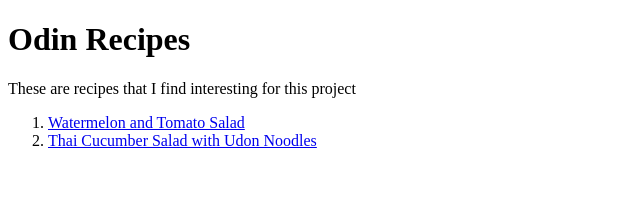
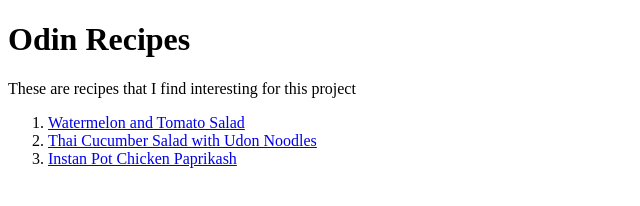
Before and after one commit to sanjayasan/odin_recipes, a plain HTML site: page index.html in a window 1280 px wide. Shown: the whole page, without its empty margins (0-640 px from the left). Drawn offline with Linux system fonts and the light colour scheme.

Commit message:
add instan pot chicken paprikash recipe to the list

```diff
--- a/index.html
+++ b/index.html
@@ -10,6 +10,7 @@
 	<ol>
 		<li><a href="./recipes/watermelon_and_tomato_salad.html">Watermelon and Tomato Salad</a></li>
 		<li><a href="./recipes/thai_cucumber_salad_with_udon_noodles.html">Thai Cucumber Salad with Udon Noodles</a></li>
+		<li><a href="./recipes/instan_pot_chicken_paprikash.html">Instan Pot Chicken Paprikash</a></li>
 	</ol>
 </body>
 </html>
```
